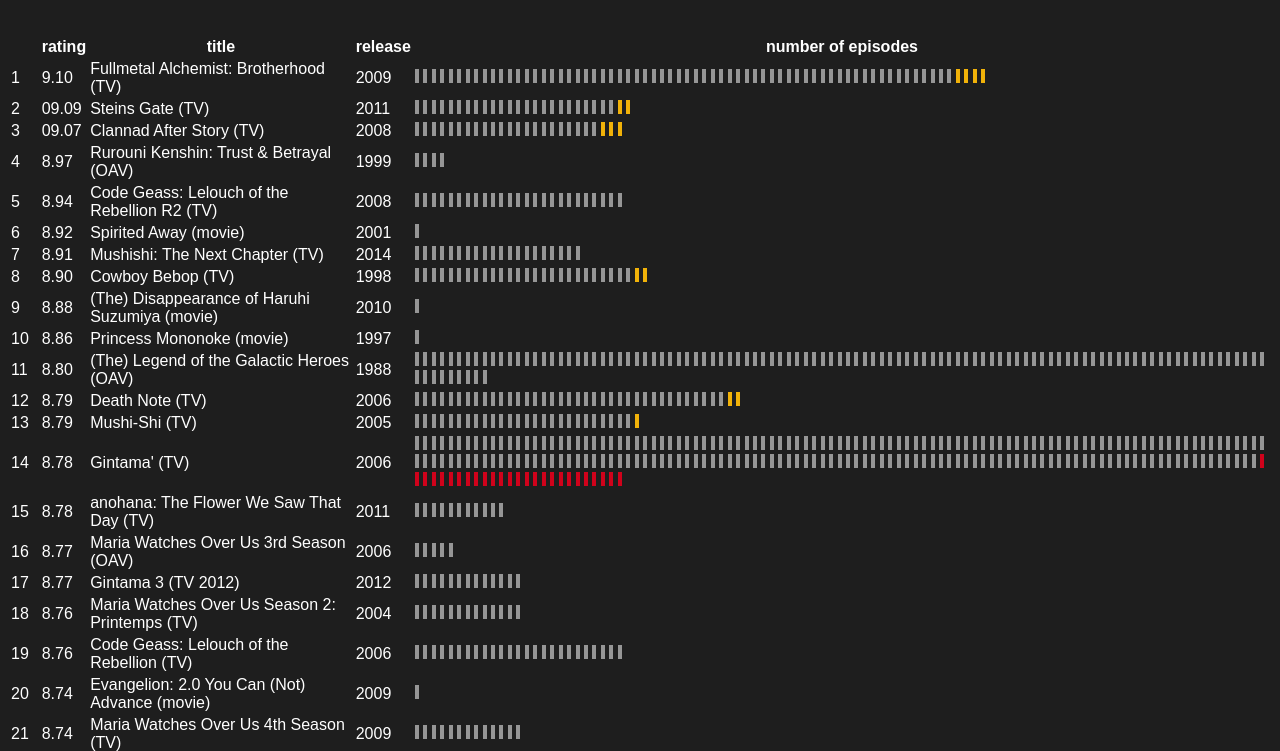
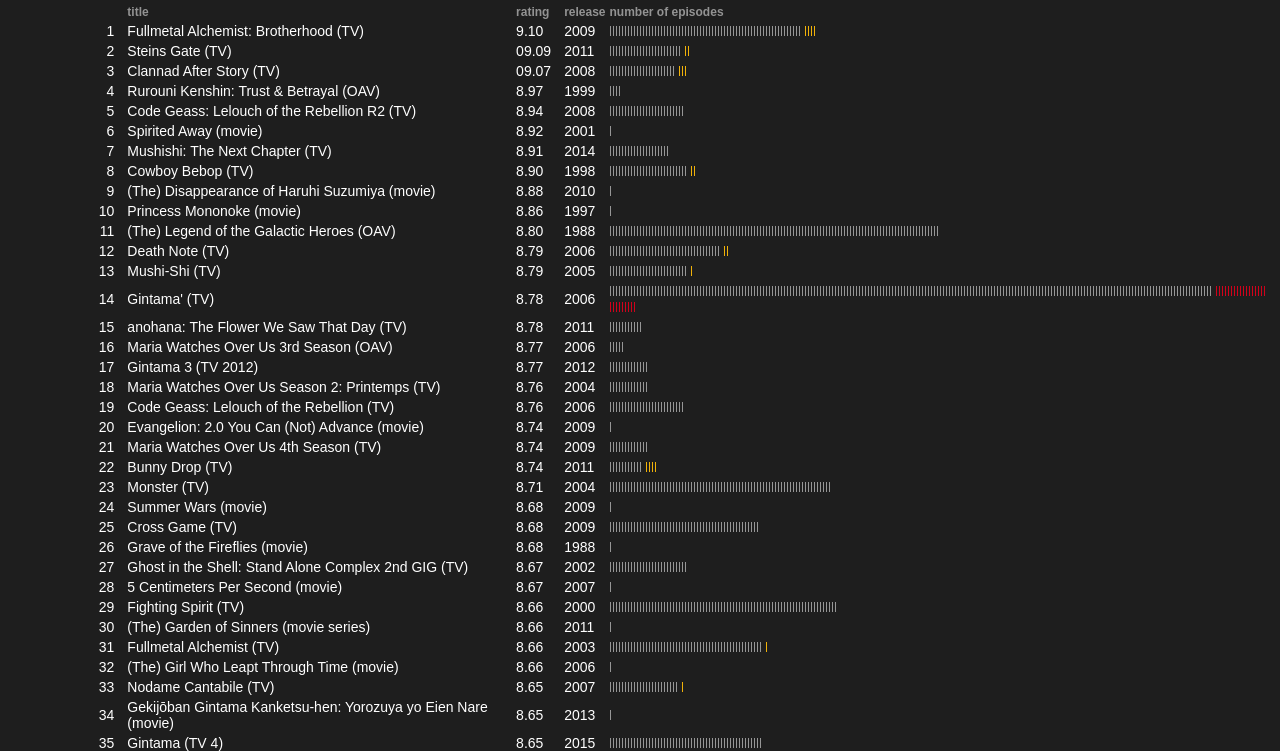
Before and after one commit to rinarai20/anime, a website built with webpack: page index.html in a window 1280 px wide. Shown: the part 142-893 px from the top of the page. Built offline with nearby package versions, Linux system fonts and the light colour scheme; a web font is replaced by a local one.

Commit message:
стили

```diff
--- a/index.html
+++ b/index.html
@@ -15,8 +15,8 @@
 		<thead>
 			<tr>
 				<th></th>
+				<th>title</th>
 				<th>rating</th>
-				<th>title</th>
 				<th>release</th>
 				<th>number of episodes</th>
 			</tr>
--- a/scripts/index.js
+++ b/scripts/index.js
@@ -4,7 +4,7 @@
 	let squares = ''
 	let i = 0;
 	while (i <  Number(episodes)) {
-	  squares += '<div class="cell dip"></div> '
+	  squares += '<div class="cell dip"></div>'
 	  i++
 	}
 	return squares
@@ -13,7 +13,7 @@
 	let squares = ''
 	let i = 0;
 	while (i <  Number(fillers)) {
-	  squares += '<div class="cell-filler dip"></div> '
+	  squares += '<div class="cell-filler dip"></div>'
 	  i++
 	}
 	return squares
@@ -22,7 +22,7 @@
 	let squares = ''
 	let i = 0;
 	while (i <  Number(special)) {
-	  squares += '<div class="cell-special dip"></div> '
+	  squares += '<div class="cell-special dip"></div>'
 	  i++
 	}
 	return squares
@@ -36,10 +36,10 @@
 		cartoons.forEach((item, position) => {
 
 			const rowHtml = `<tr>
-	            <td>${position+1}</td>
-	            <td>${item.rating}</td>
-	            <td>${item.title}</td>
-	            <td>${item.release}</td>
+	            <td class="tar td-margin">${position+1}</td>
+	            <td class="title td-margin">${item.title}</td>
+	            <td class="td-margin">${item.rating}</td>
+	            <td class="td-margin">${item.release}</td>
 	            <td>
 	            	${squaresForEpisodes(item.episodes)}
 	            	${squaresForFillers(item.fillers)}
--- a/styles/style.css
+++ b/styles/style.css
@@ -7,16 +7,12 @@
     color: #fff;
     font-size: 40px;
     display: inline-block;
-    margin: 74px 13px 50px 68px;
+    margin: 56px 6px 35px 77px;
 }
 .caption {
     color: #939393;
-    font-size: 17px;
+    font-size: 14px;
     display: inline-block;
-}
-.cap {
-    color: #969696;
-    font-size: 15px;
 }
 .dip {
     display: inline-block;
@@ -26,18 +22,21 @@
     font-size: 20px;
 }
 .cell {
-    width: 4px;
-    height: 14px;
+    width: 1px;
+    height: 10px;
+    margin-right: 2px;
     background-color: #969696;
 }
 .cell-special {
-    width: 4px;
-    height: 14px;
+    width: 1px;
+    height: 10px;
+    margin-right: 2px;
     background-color: #F1B209;
 }
 .cell-filler {
-    width: 4px;
-    height: 14px;
+    width: 1px;
+    height: 10px;
+    margin-right: 2px;
     background-color: #D0021B;
 }
 .numbering {
@@ -56,3 +55,21 @@
 .margin-cell {
     margin-top: 5px;
 }
+table{
+    margin-left: 80px;
+    font-size: 14px;
+    text-align: left;
+}
+thead{
+    font-size: 12px;
+    color: #939393;
+}
+.tar{
+    text-align: right;
+}
+.title{
+    width: 33%;
+}
+.td-margin{
+    padding-right: 10px;
+}
```
